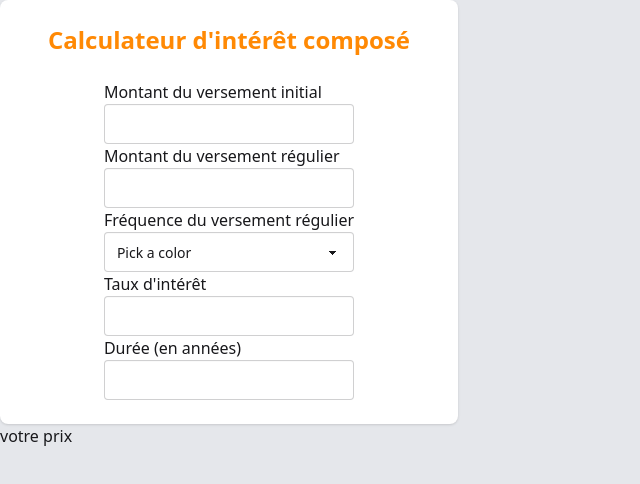
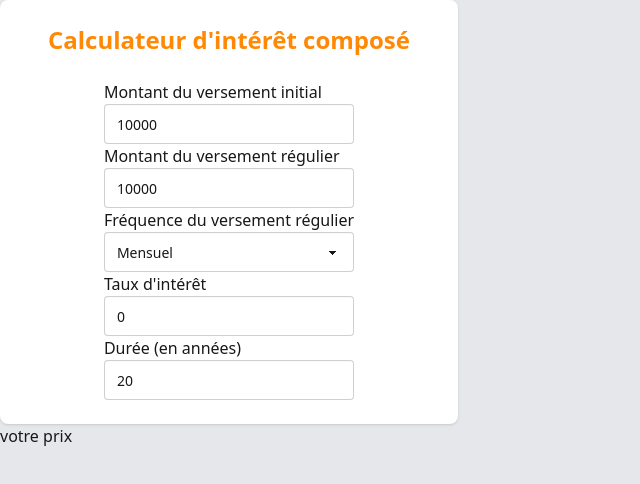
Before and after one commit to kyu-dev/pea_simulator, a Svelte app: page / in a window 1280 px wide. Shown: the top 484 px of the page, without its empty margins (0-640 px from the left). Built offline with nearby package versions, Linux system fonts and the light colour scheme.

Commit message:
Refactor Input component to bind form inputs to state variables

```diff
--- a/src/components/Input.svelte
+++ b/src/components/Input.svelte
@@ -1,3 +1,11 @@
+<script>
+  let initial = $state(10000);
+  let startCapital = $state(10000);
+  let frequency = $state("Mensuel");
+  let interestRate = $state(0);
+  let duration = $state(20);
+</script>
+
 <div
   class="card bg-base-100 flex flex-col items-center shadow-sm w-fit gap-6 p-6"
 >
@@ -9,32 +17,50 @@
       <label for="Montant du versement initial "
         >Montant du versement initial
       </label>
-      <input class=" input" id="Montant du versement initial" type="number" />
+      <input
+        bind:value={initial}
+        class=" input"
+        id="Montant du versement initial"
+        type="number"
+      />
     </div>
     <div class="flex flex-col">
-      <label for="Montant du versement régulier "
-        >Montant du versement régulier
+      <label for="Montant du versement régulier ">
+        Montant du versement régulier
       </label>
-      <input class=" input" id="Montant du versement régulier " type="number" />
+      <input
+        bind:value={startCapital}
+        class=" input"
+        id="Montant du versement régulier "
+        type="number"
+      />
     </div>
     <div class="flex flex-col">
       <label for="Fréquence du versement régulier">
         Fréquence du versement régulier
       </label>
-      <select class="select">
-        <option disabled selected>Pick a color</option>
-        <option>Crimson</option>
-        <option>Amber</option>
-        <option>Velvet</option>
+      <select bind:value={frequency} class="select">
+        <option>Mensuel</option>
+        <option>Annuel</option>
       </select>
     </div>
     <div class="flex flex-col">
       <label for="Taux d'intérêt (% par an) ">Taux d'intérêt</label>
-      <input class=" input" id="Taux d'intérêt (% par an) " type="number" />
+      <input
+        bind:value={interestRate}
+        class=" input"
+        id="Taux d'intérêt (% par an) "
+        type="number"
+      />
     </div>
     <div class="flex flex-col">
       <label for="Durée (en années) ">Durée (en années) </label>
-      <input class=" input" id="Durée (en années) " type="number" />
+      <input
+        bind:value={duration}
+        class=" input"
+        id="Durée (en années) "
+        type="number"
+      />
     </div>
   </form>
 </div>
```
